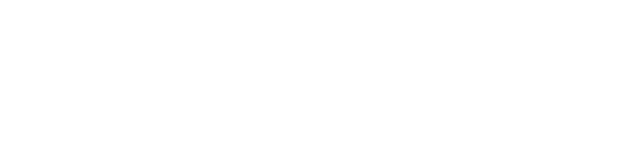
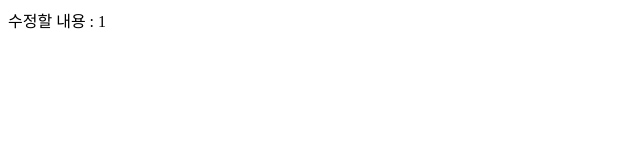
Before and after one commit to ykm1256/myapp, a plain HTML site: page index.html in a window 1280 px wide. Shown: the whole page, without its empty margins (0-640 px from the left). Drawn offline with Linux system fonts and the light colour scheme.

Commit message:
index.html 수정

```diff
--- a/index.html
+++ b/index.html
@@ -6,6 +6,6 @@
     <title>Document</title>
 </head>
 <body>
-
+    수정할 내용 : 1
 </body>
 </html>
```
